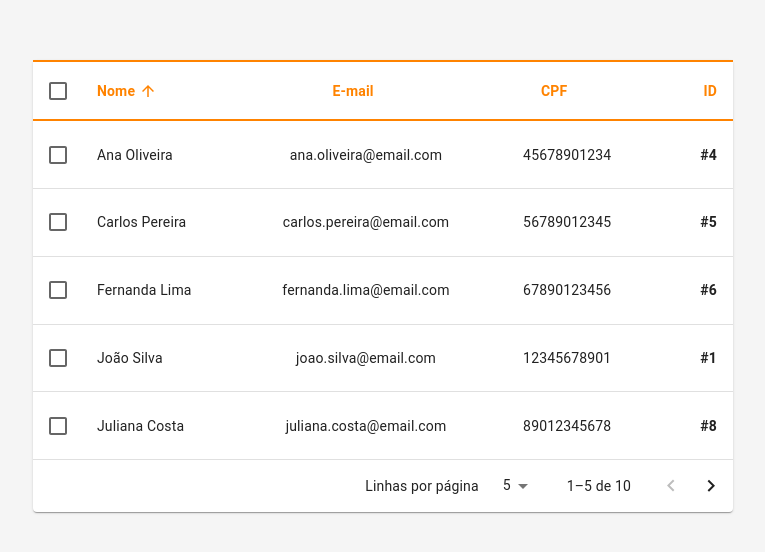
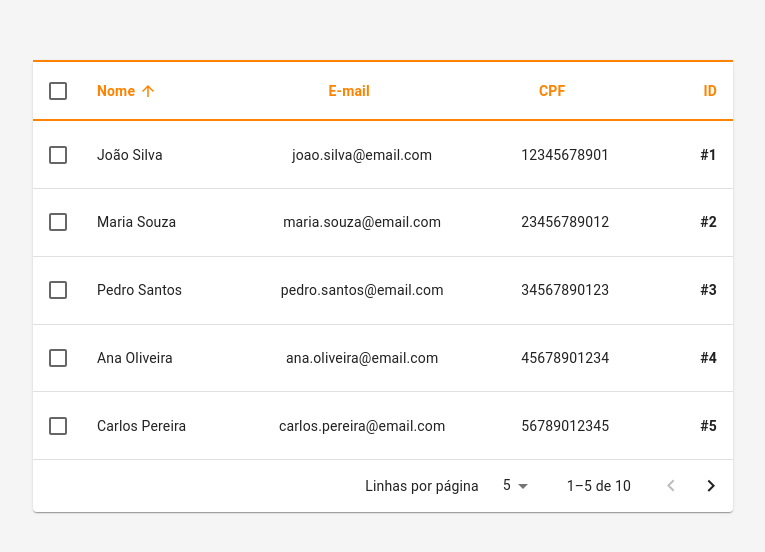
Before and after one commit to FranciscoRotilli/vincula-frontend, a Next.js app: page / in a window 1280 px wide. Shown: the part 114-666 px from the top of the page, without its empty margins (257-1022 px from the left). Built offline with nearby package versions, Linux system fonts and the light colour scheme.

Commit message:
add pagination client and server side

```diff
--- a/src/app/page.tsx
+++ b/src/app/page.tsx
@@ -1,7 +1,7 @@
 'use client';
 
 // import Image from 'next/image';
-import React from 'react';
+import React, { useState } from 'react';
 
 import GenericTable, { Column } from "../components/generic-table/generic-table";
 import styles from "./page.module.css";
@@ -27,102 +27,36 @@ const columns: Column<typeof data[0]>[] = [
 ];
 
 export default function Home() {
+  const [currentPage, setCurrentPage] = useState(0);
+  const [pageSize, setPageSize] = useState(5);
+
+  // mock paginacao backend
+  const paginatedData = data.slice(
+    currentPage * pageSize,
+    currentPage * pageSize + pageSize
+  );
+
+  const pagination = {
+    currentPage,
+    pageSize,
+    totalItems: data.length,
+    onPageChange: (page: number, newPageSize: number) => {
+      setCurrentPage(page);
+      setPageSize(newPageSize);
+    },
+  };
+
   return (
     <div className={styles.page}>
       <main className={styles.main}>
         <GenericTable
           columns={columns}
-          data={data}
+          data={paginatedData}
           loading={false}
           selectable
-          onRowClick={(row) => console.log(row)}
+          pagination={pagination} // se passar, server side, se não, client-side
         />
       </main>
-      {/* <Image
-          className={styles.logo}
-          src="/next.svg"
-          alt="Next.js logo"
-          width={180}
-          height={38}
-          priority
-        />
-        <ol>
-          <li>
-            Get started by editing <code>src/app/page.tsx</code>.
-          </li>
-          <li>Save and see your changes instantly.</li>
-        </ol>
-
-        <div className={styles.ctas}>
-          <a
-            className={styles.primary}
-            href="https://vercel.com/new?utm_source=create-next-app&utm_medium=appdir-template&utm_campaign=create-next-app"
-            target="_blank"
-            rel="noopener noreferrer"
-          >
-            <Image
-              className={styles.logo}
-              src="/vercel.svg"
-              alt="Vercel logomark"
-              width={20}
-              height={20}
-            />
-            Deploy now
-          </a>
-          <a
-            href="https://nextjs.org/docs?utm_source=create-next-app&utm_medium=appdir-template&utm_campaign=create-next-app"
-            target="_blank"
-            rel="noopener noreferrer"
-            className={styles.secondary}
-          >
-            Read our docs
-          </a>
-        </div>
-      </main>
-      <footer className={styles.footer}>
-        <a
-          href="https://nextjs.org/learn?utm_source=create-next-app&utm_medium=appdir-template&utm_campaign=create-next-app"
-          target="_blank"
-          rel="noopener noreferrer"
-        >
-          <Image
-            aria-hidden
-            src="/file.svg"
-            alt="File icon"
-            width={16}
-            height={16}
-          />
-          Learn
-        </a>
-        <a
-          href="https://vercel.com/templates?framework=next.js&utm_source=create-next-app&utm_medium=appdir-template&utm_campaign=create-next-app"
-          target="_blank"
-          rel="noopener noreferrer"
-        >
-          <Image
-            aria-hidden
-            src="/window.svg"
-            alt="Window icon"
-            width={16}
-            height={16}
-          />
-          Examples
-        </a>
-        <a
-          href="https://nextjs.org?utm_source=create-next-app&utm_medium=appdir-template&utm_campaign=create-next-app"
-          target="_blank"
-          rel="noopener noreferrer"
-        >
-          <Image
-            aria-hidden
-            src="/globe.svg"
-            alt="Globe icon"
-            width={16}
-            height={16}
-          />
-          Go to nextjs.org →
-        </a>
-      </footer> */}
     </div>
   );
 }
--- a/src/components/generic-table/generic-table.tsx
+++ b/src/components/generic-table/generic-table.tsx
@@ -28,10 +28,18 @@ export interface Column<T> {
 
 export type Order = "asc" | "desc";
 
+export interface Pagination {
+  currentPage: number;
+  pageSize: number;
+  totalItems: number;
+  onPageChange: (page: number, pageSize: number) => void;
+}
+
 interface GenericTableProps<T> {
   columns: Column<T>[];
   data: T[];
   loading: boolean;
+  pagination?: Pagination; // se não vier, cai no client-side
   selectable?: boolean;
   onRowClick?: (row: T) => void;
 }
@@ -58,6 +66,7 @@ export default function GenericTable<T extends { id: number | string }>({
   columns,
   data,
   loading,
+  pagination,
   selectable = false,
   onRowClick,
 }: GenericTableProps<T>) {
@@ -67,7 +76,17 @@ export default function GenericTable<T extends { id: number | string }>({
   const [page, setPage] = useState(0);
   const [rowsPerPage, setRowsPerPage] = useState(5);
 
-  const handleRequestSort = (property: keyof T) => {
+  const isPaginationServerSide = !!pagination;
+
+  const clientSideRows = useMemo(() => {
+    return [...data]
+      .sort(getComparator(order, orderBy))
+      .slice(page * rowsPerPage, page * rowsPerPage + rowsPerPage);
+  }, [data, order, orderBy, page, rowsPerPage]);
+
+  const rows = isPaginationServerSide ? data : clientSideRows;
+
+  const handleSort = (property: keyof T) => {
     const isAsc = orderBy === property && order === "asc";
     setOrder(isAsc ? "desc" : "asc");
     setOrderBy(property);
@@ -82,46 +101,46 @@ export default function GenericTable<T extends { id: number | string }>({
     setSelected([]);
   };
 
-  const handleRowClick = (event: React.MouseEvent<unknown>, id: string | number, row: T) => {
+  const handleRowClick = (
+    event: React.MouseEvent<unknown>,
+    id: string | number,
+    row: T
+  ) => {
     if (selectable) {
       const selectedIndex = selected.indexOf(id);
       let newSelected: (string | number)[] = [];
 
       if (selectedIndex === -1) {
         newSelected = newSelected.concat(selected, id);
-      } else if (selectedIndex === 0) {
-        newSelected = newSelected.concat(selected.slice(1));
-      } else if (selectedIndex === selected.length - 1) {
-        newSelected = newSelected.concat(selected.slice(0, -1));
-      } else if (selectedIndex > 0) {
-        newSelected = newSelected.concat(
-          selected.slice(0, selectedIndex),
-          selected.slice(selectedIndex + 1)
-        );
+      } else {
+        newSelected = selected.filter((s) => s !== id);
       }
       setSelected(newSelected);
     }
     if (onRowClick) onRowClick(row);
   };
 
-  const handleChangePage = (event: unknown, newPage: number) => {
-    setPage(newPage);
+  const isSelected = (id: number | string) => selected.includes(id);
+
+  const handleChangePage = (_event: unknown, newPage: number) => {
+    if (isPaginationServerSide) {
+      pagination!.onPageChange(newPage, pagination!.pageSize);
+    } else {
+      setPage(newPage);
+    }
   };
 
-  const handleChangeRowsPerPage = (event: React.ChangeEvent<HTMLInputElement>) => {
-    setRowsPerPage(parseInt(event.target.value, 10));
-    setPage(0);
+  const handleChangeRowsPerPage = (
+    event: React.ChangeEvent<HTMLInputElement>
+  ) => {
+    const newSize = parseInt(event.target.value, 10);
+    if (isPaginationServerSide) {
+      pagination!.onPageChange(0, newSize);
+    } else {
+      setRowsPerPage(newSize);
+      setPage(0);
+    }
   };
-
-  const isSelected = (id: string | number) => selected.indexOf(id) !== -1;
-
-  const rows = useMemo(
-    () =>
-      [...data]
-        .sort(getComparator(order, orderBy))
-        .slice(page * rowsPerPage, page * rowsPerPage + rowsPerPage),
-    [order, orderBy, page, rowsPerPage, data]
-  );
 
   return (
     <Paper className={styles.tablePaper}>
@@ -140,36 +159,27 @@ export default function GenericTable<T extends { id: number | string }>({
                     <Checkbox
                       color="primary"
                       indeterminate={
-                        selected.length > 0 &&
-                        selected.length < data.length
+                        selected.length > 0 && selected.length < data.length
                       }
                       checked={
-                        data.length > 0 &&
-                        selected.length === data.length
+                        data.length > 0 && selected.length === data.length
                       }
                       onChange={handleSelectAll}
                     />
                   </TableCell>
                 )}
-
                 {columns.map((column) => (
                   <TableCell
                     className={styles.headTableCell}
                     key={String(column.key)}
                     align={column.align || "left"}
-                    sortDirection={
-                      orderBy === column.key ? order : false
-                    }
+                    sortDirection={orderBy === column.key ? order : false}
                   >
                     <TableSortLabel
                       className={styles.tableCellLabel}
                       active={orderBy === column.key}
-                      direction={
-                        orderBy === column.key ? order : "asc"
-                      }
-                      onClick={() =>
-                        handleRequestSort(column.key)
-                      }
+                      direction={orderBy === column.key ? order : "asc"}
+                      onClick={() => handleSort(column.key)}
                     >
                       {column.label}
                       {orderBy === column.key && (
@@ -184,10 +194,9 @@ export default function GenericTable<T extends { id: number | string }>({
                 ))}
               </TableRow>
             </TableHead>
-
             <TableBody>
               {rows && rows.length !== 0 ? (
-                rows.map((row, rowIndex) => {
+                rows.map((row) => {
                   const isItemSelected = isSelected(row.id);
                   return (
                     <TableRow
@@ -209,7 +218,6 @@ export default function GenericTable<T extends { id: number | string }>({
                           />
                         </TableCell>
                       )}
-
                       {columns.map((column) => {
                         const value = row[column.key];
                         return (
@@ -228,7 +236,10 @@ export default function GenericTable<T extends { id: number | string }>({
                 })
               ) : (
                 <TableRow>
-                  <TableCell colSpan={columns.length + (selectable ? 1 : 0)} align="center">
+                  <TableCell
+                    colSpan={columns.length + (selectable ? 1 : 0)}
+                    align="center"
+                  >
                     Nenhum dado encontrado
                   </TableCell>
                 </TableRow>
@@ -239,11 +250,11 @@ export default function GenericTable<T extends { id: number | string }>({
       </TableContainer>
 
       <TablePagination
+        rowsPerPageOptions={[5, 10, 25]}
         component="div"
-        count={data.length}
-        page={page}
-        rowsPerPage={rowsPerPage}
-        rowsPerPageOptions={[5, 10, 25]} // revisar
+        count={isPaginationServerSide ? pagination!.totalItems : data.length}
+        rowsPerPage={isPaginationServerSide ? pagination!.pageSize : rowsPerPage}
+        page={isPaginationServerSide ? pagination!.currentPage : page}
         labelRowsPerPage="Linhas por página"
         labelDisplayedRows={({ from, to, count }) =>
           `${from}–${to} de ${count}`
```
